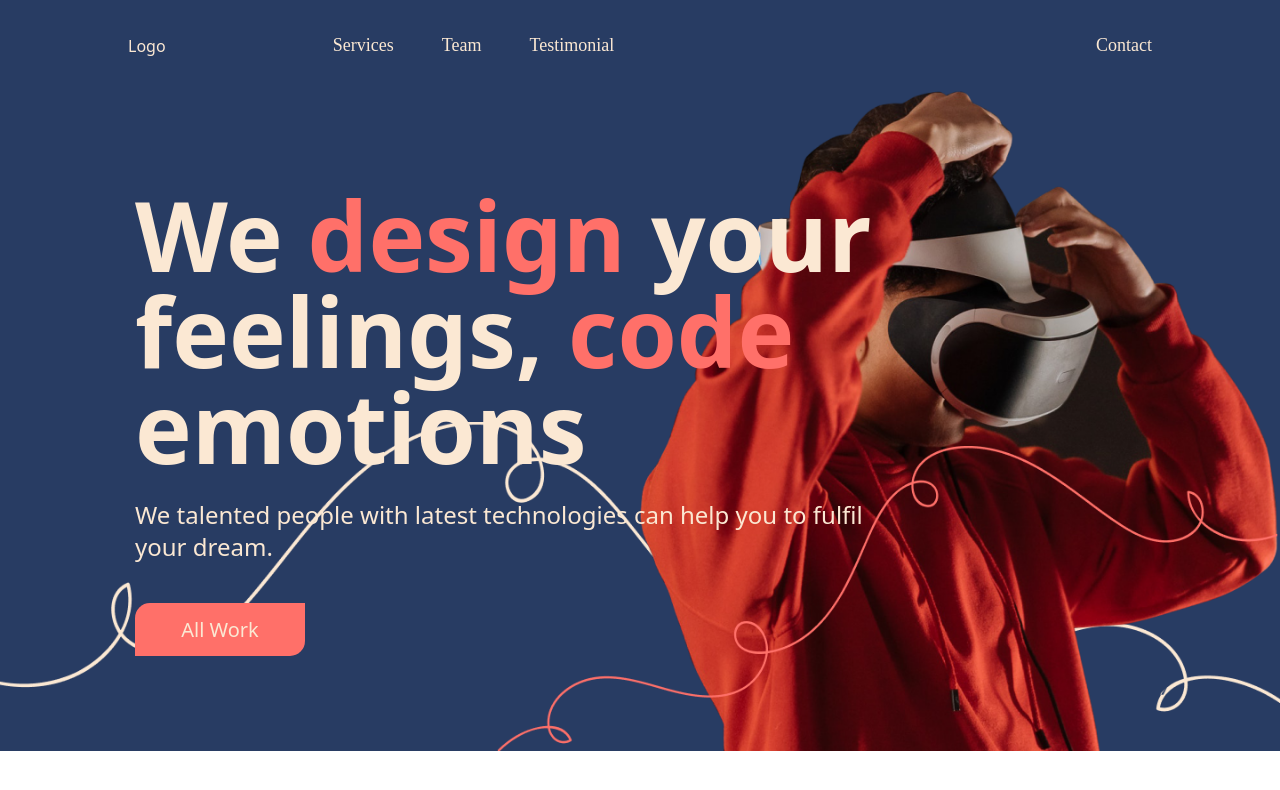
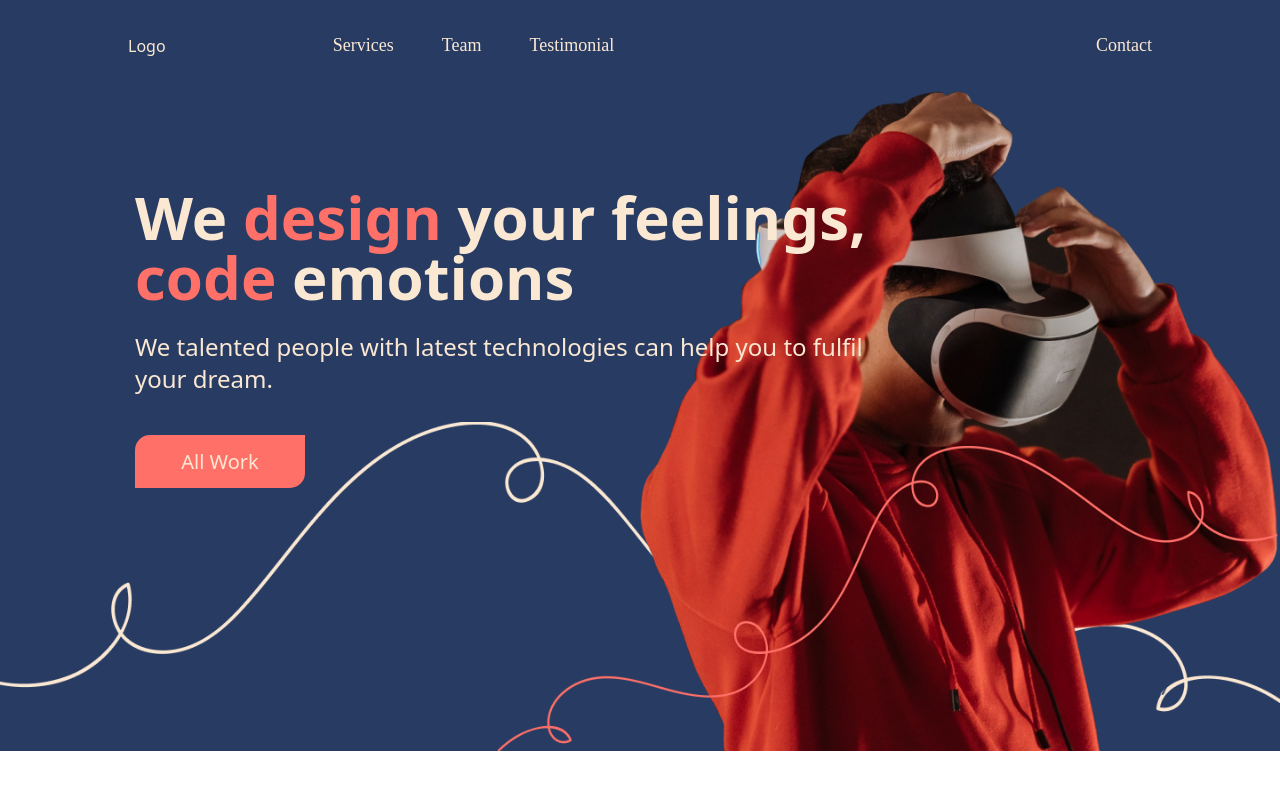
Before and after one commit to rookiexyz/figmaSite, a React (Create React App) app: page / in a window 1280 px wide. Shown: the top 790 px of the page. Built offline with nearby package versions, Linux system fonts and the light colour scheme.

Commit message:
Update Hero.jsx

```diff
--- a/src/component/Hero.jsx
+++ b/src/component/Hero.jsx
@@ -3,14 +3,14 @@ import Button from "./Button"
 import wholePic from '../images/u1.png'
 
 
-export default function Content() {
+export default function Hero() {
   return (
     <div className="w-full h-auto bg-site-blue relative">
         <div>
             <img src={wholePic} alt="" />
             <div className="lg:w-[770px] md:w-[500px] w-[350px] absolute lg:top-[96px] md:top-[48px] top-[24px] lg:left-[135px] md:left-[70px] left-[35px]">
             {/* <div className=" flex flex-col justify-between h-[100%] box-border"> */}
-                <p className="border-[#fbe8d3ff] lg:text-8xl md:text-4xl text-2xl leading-[110%] font-work sans font-[700]">
+                <p className="border-[#fbe8d3ff] lg:text-6xl md:text-4xl text-2xl leading-[110%] font-work sans font-[700]">
                     We <span className="text-site-red">design</span> your feelings, <span  className="text-site-red">code</span> emotions
                 </p>
                 <p className="border-[#928a97ff] lg:text-2xl md:text-lg text-sm font-work sans font-[400] md:mt-[24px] mt-[12px] md:mb-[40px] mb-[20px] leading-4">
```
